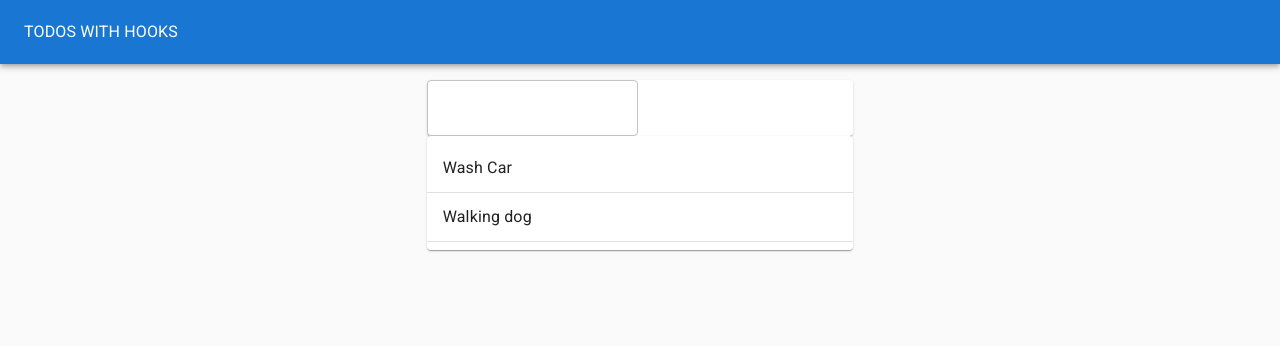
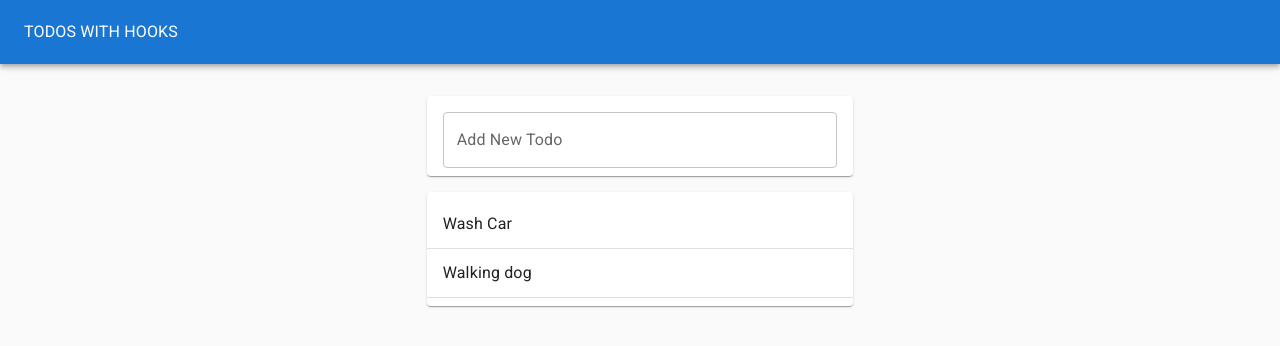
Before and after one commit to DarkoPG27/Todo-App-With-Hooks, a React (Create React App) app in the folder todo-app-with-hooks/: page / in a window 1280 px wide. Shown: the top 346 px of the page. Built offline with nearby package versions, Linux system fonts and the light colour scheme.

Commit message:
Added Todo

```diff
--- /dev/null
+++ b/todo-app-with-hooks/src/Todo.js
@@ -0,0 +1,13 @@
+import { ListItem, ListItemText } from "@mui/material";
+
+function Todo({ task, completed }) {
+    return (
+        <ListItem>
+            <ListItemText>
+                {task}
+            </ListItemText>
+        </ListItem>
+    );
+}
+
+export default Todo;
--- a/todo-app-with-hooks/src/TodoForm.js
+++ b/todo-app-with-hooks/src/TodoForm.js
@@ -4,13 +4,19 @@
 function TodoForm({ addTodo }) {
     const [value, handleChange, reset] = useInputState("");
     return (
-        <Paper>
+        <Paper style={{ margin: "1rem 0", padding: " 0 1rem" }}>
             <form onSubmit={e => {
                 e.preventDefault();
                 addTodo(value);
                 reset();
             }}>
-                <TextField value={value} onChange={handleChange} />
+                <TextField
+                    value={value}
+                    onChange={handleChange}
+                    margin="normal"
+                    label="Add New Todo"
+                    fullWidth
+                />
             </form>
         </Paper>
     );
--- a/todo-app-with-hooks/src/TodoList.js
+++ b/todo-app-with-hooks/src/TodoList.js
@@ -1,4 +1,5 @@
-import { Paper, List, ListItem, ListItemText, Divider } from "@mui/material";
+import { Paper, List, Divider } from "@mui/material";
+import Todo from "./Todo";
 
 function TodoList(props) {
     return (
@@ -6,11 +7,7 @@
             <List>
                 {props.todos.map(todo => (
                     <>
-                        <ListItem>
-                            <ListItemText>
-                                {todo.task}
-                            </ListItemText>
-                        </ListItem>
+                        <Todo task={todo.task} key={todo.id} completed={todo.completed} />
                         <Divider />
                     </>
                 ))}
```
